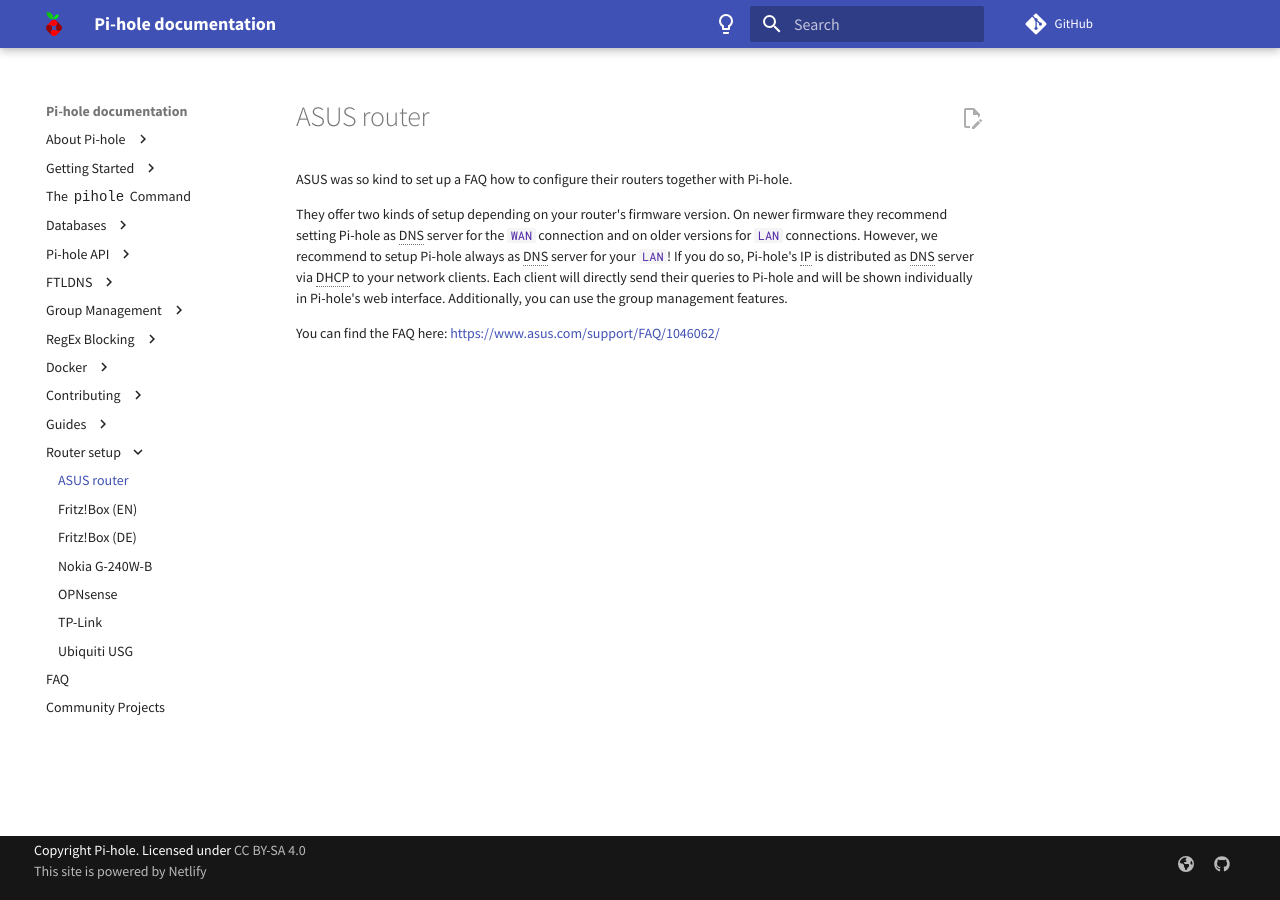
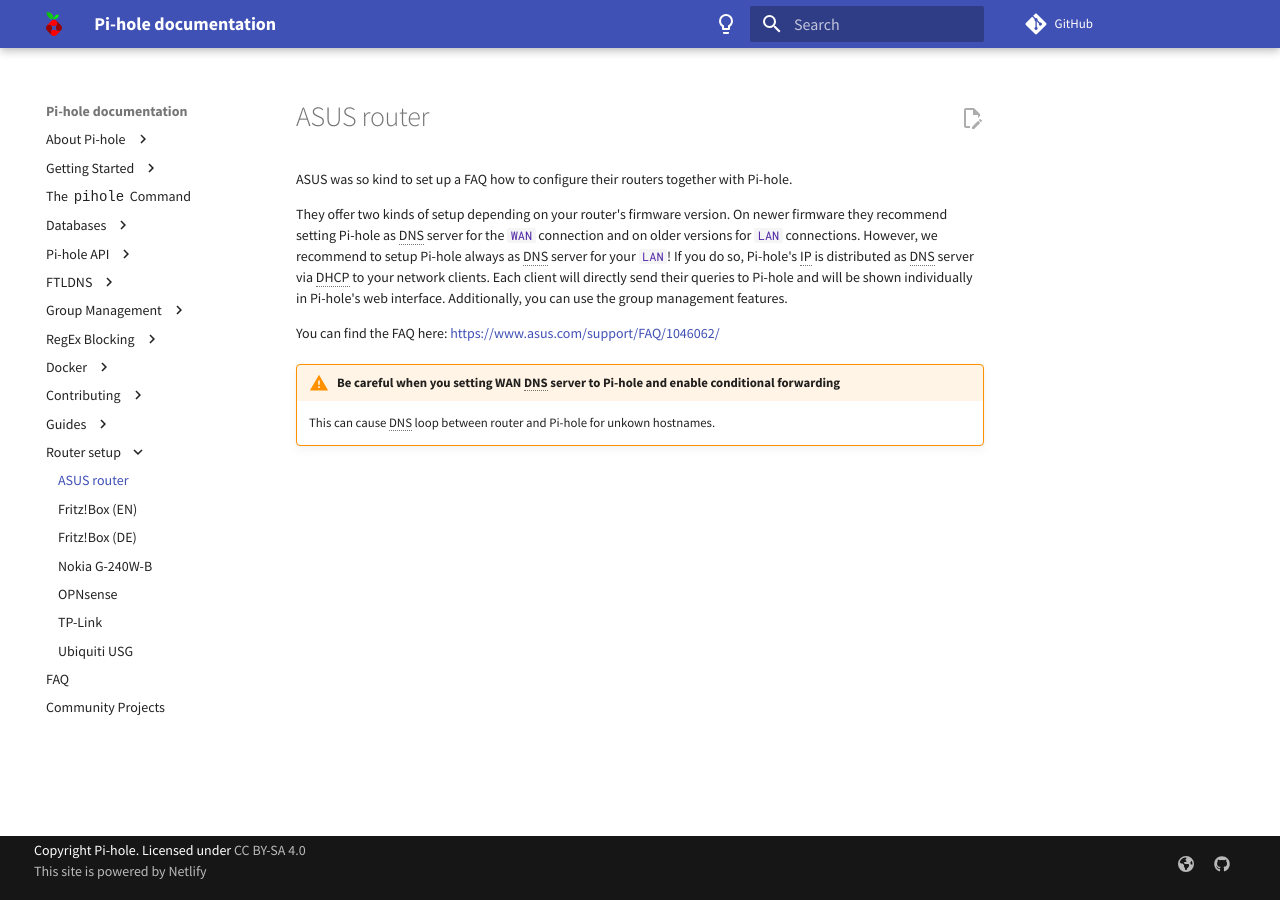
Before and after one commit to pi-hole/docs, an MkDocs documentation site: the page built from docs/routers/asus.md, in a window 1280 px wide. Built offline with MkDocs 1.6.1 and Material for MkDocs 9.7.7, drawn with Linux system fonts in a browser that asks for light colours; comment, search, counter and statistics services are not loaded.

Commit message:
add a reminder when combining conditional forwarding on ASUS router guide
Signed-off-by: W.T. Chang <1546333+wtchangdm@users.noreply.github.com>

```diff
--- a/docs/routers/asus.md
+++ b/docs/routers/asus.md
@@ -3,3 +3,8 @@
 They offer two kinds of setup depending on your router's firmware version. On newer firmware they recommend setting Pi-hole as DNS server for the `WAN` connection and on older versions for `LAN` connections. However, we recommend to setup Pi-hole always as DNS server for your `LAN`! If you do so, Pi-hole's IP is distributed as DNS server via DHCP to your network clients. Each client will directly send their queries to Pi-hole and will be shown individually in Pi-hole's web interface. Additionally, you can use the group management features.
 
 You can find the FAQ here: [https://www.asus.com/support/FAQ/1046062/](https://www.asus.com/support/FAQ/1046062/)
+
+<!-- markdownlint-disable code-block-style -->
+!!! warning "Be careful when you setting WAN DNS server to Pi-hole and enable conditional forwarding"
+
+    This can cause DNS loop between router and Pi-hole for unkown hostnames.
```
